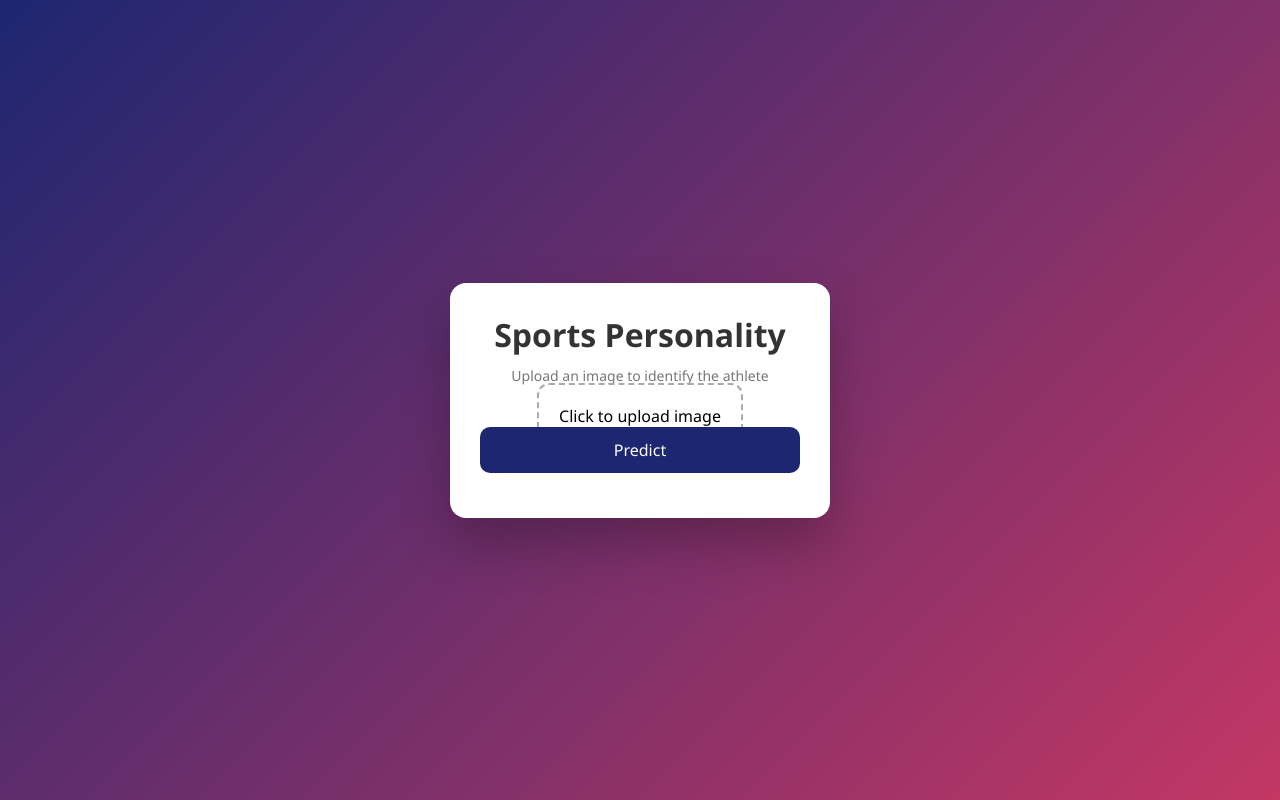
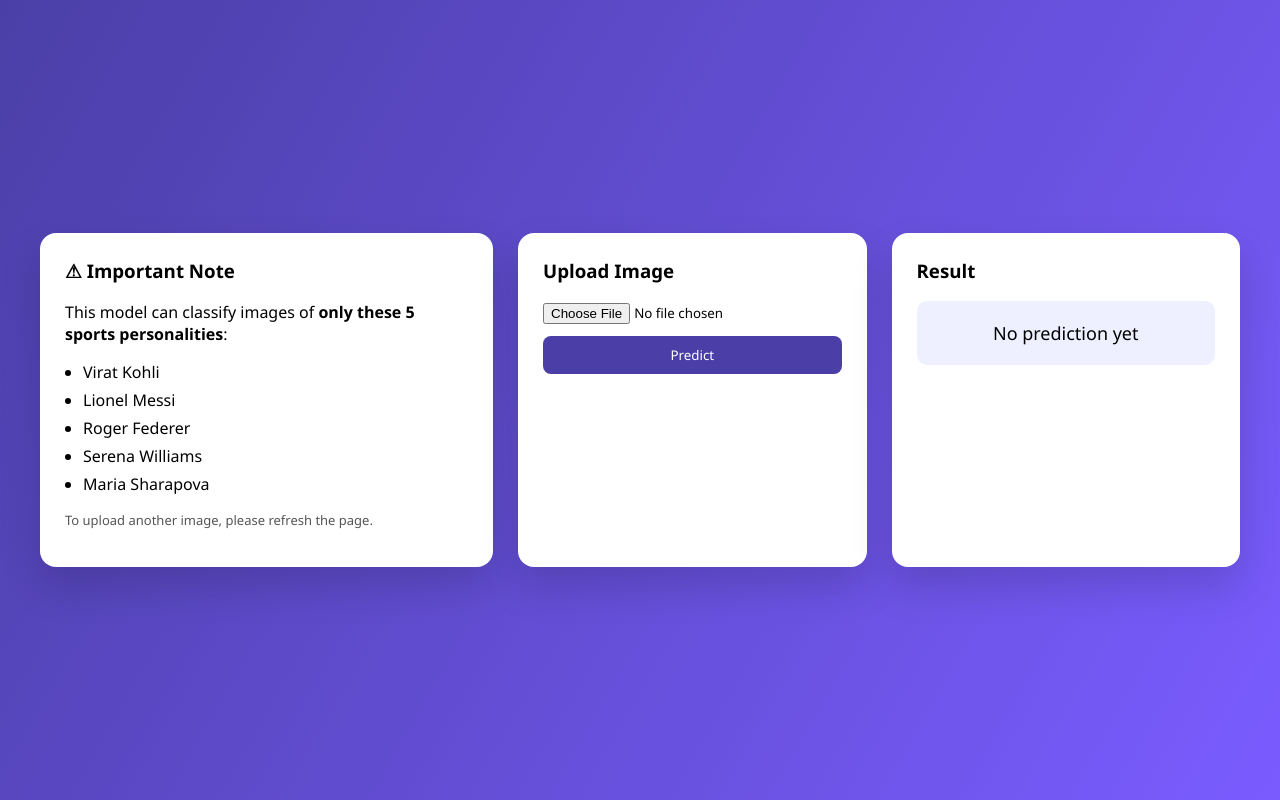
Before and after one commit to Prapti80/sports_personality_classifier, a Flask app: page / in a window 1280 px wide. Run offline with Flask 3, Linux system fonts and the light colour scheme; parts of the project's set-up code (start-up, migrations or seed data) failed here and were passed over.

Commit message:
final upload

```diff
--- a/app.py
+++ b/app.py
@@ -1,83 +1,60 @@
 from flask import Flask, render_template, request, jsonify
 import cv2
 import numpy as np
+import joblib
 import os
 from werkzeug.utils import secure_filename
 
 app = Flask(__name__)
 
-
 BASE_DIR = os.path.dirname(os.path.abspath(__file__))
-MODEL_PATH = os.path.join(BASE_DIR, "model", "lbph_model.xml")
-CASCADE_PATH = os.path.join(BASE_DIR, "haarcascade_frontalface_default.xml")
+MODEL_DIR = os.path.join(BASE_DIR, "model")
 UPLOAD_FOLDER = os.path.join(BASE_DIR, "static", "uploads")
 
 os.makedirs(UPLOAD_FOLDER, exist_ok=True)
 
+# Load LBPH model
+model = cv2.face.LBPHFaceRecognizer_create()
+model.read(os.path.join(MODEL_DIR, "lbph_model.xml"))
 
-model = cv2.face.LBPHFaceRecognizer_create()
-model.read(MODEL_PATH)
+label_map = joblib.load(os.path.join(MODEL_DIR, "label_map.pkl"))
 
-# Label map (FIXED ORDER)
-label_map = {
-    0: "lionel_messi",
-    1: "maria_sharapova",
-    2: "roger_federer",
-    3: "serena_williams",
-    4: "virat_kohli"
-}
-
-
-def preprocess_image(img_path):
-    img = cv2.imread(img_path)
-    if img is None:
-        return None
-
-    gray = cv2.cvtColor(img, cv2.COLOR_BGR2GRAY)
-    faces = face_cascade.detectMultiScale(gray, 1.3, 5)
-
-    if len(faces) == 0:
-        return None
-
-    x, y, w, h = max(faces, key=lambda f: f[2] * f[3])
-    face = gray[y:y+h, x:x+w]
-    face = cv2.resize(face, (200, 200))  # LBPH prefers 200x200
-
-    return face
-
+# Haarcascade
+face_cascade = cv2.CascadeClassifier(
+    cv2.data.haarcascades + "haarcascade_frontalface_default.xml"
+)
 
 @app.route("/")
 def index():
     return render_template("index.html")
 
-
 @app.route("/predict", methods=["POST"])
 def predict():
-    try:
-        if "image" not in request.files:
-            return jsonify({"error": "No image uploaded"}), 400
+    file = request.files.get("image")
+    if not file:
+        return jsonify({"error": "No image uploaded"})
 
-        file = request.files["image"]
-        filename = secure_filename(file.filename)
-        path = os.path.join(UPLOAD_FOLDER, filename)
-        file.save(path)
+    path = os.path.join(UPLOAD_FOLDER, secure_filename(file.filename))
+    file.save(path)
 
-        face = preprocess_image(path)
-        if face is None:
-            return jsonify({"error": "No face detected"})
+    img = cv2.imread(path, cv2.IMREAD_GRAYSCALE)
+    if img is None:
+        return jsonify({"error": "Invalid image"})
 
-        label, confidence = model.predict(face)
+    faces = face_cascade.detectMultiScale(img, 1.3, 5)
 
-        return jsonify({
-            "prediction": label_map[label],
-            "confidence": f"{confidence:.2f}"
-        })
+    if len(faces) == 0:
+        return jsonify({"error": "No face detected"})
 
-    except Exception as e:
-        print("SERVER ERROR:", e)
-        return jsonify({"error": "Server error"}), 500
+    x, y, w, h = max(faces, key=lambda f: f[2]*f[3])
+    face = img[y:y+h, x:x+w]
+    face = cv2.resize(face, (90, 90))
 
+    label, confidence = model.predict(face)
 
+    return jsonify({
+        "prediction": label_map[label],
+   })
 
 if __name__ == "__main__":
-    app.run(host="0.0.0.0", port=int(os.environ.get("PORT", 5000)))
+    app.run(debug=True)
--- a/static/style.css
+++ b/static/style.css
@@ -1,84 +1,91 @@
 * {
-    margin: 0;
-    padding: 0;
     box-sizing: border-box;
     font-family: "Segoe UI", sans-serif;
 }
 
 body {
-    background: linear-gradient(135deg, #1d2671, #c33764);
+    margin: 0;
+    background: linear-gradient(120deg, #4b3fa7, #7a5cff);
     min-height: 100vh;
     display: flex;
+    justify-content: center;
     align-items: center;
-    justify-content: center;
+}
+
+.wrapper {
+    width: 1200px;
+    display: grid;
+    grid-template-columns: 1.3fr 1fr 1fr;
+    gap: 25px;
 }
 
 .card {
-    background: white;
-    width: 380px;
-    padding: 30px;
+    background: #ffffff;
+    padding: 25px;
     border-radius: 16px;
-    box-shadow: 0 25px 50px rgba(0,0,0,0.25);
-    text-align: center;
+    box-shadow: 0 20px 40px rgba(0,0,0,0.15);
 }
 
-.card h1 {
-    margin-bottom: 10px;
-    color: #333;
+.card h3 {
+    margin-top: 0;
 }
 
-.card p {
-    font-size: 14px;
-    color: #777;
-    margin-bottom: 20px;
+.note ul {
+    padding-left: 18px;
 }
 
-input[type="file"] {
+.note li {
+    margin-bottom: 6px;
+}
+
+.small {
+    font-size: 13px;
+    color: #555;
+}
+
+.upload input {
+    width: 100%;
+    margin-bottom: 12px;
+}
+
+.upload button {
+    width: 100%;
+    padding: 10px;
+    background: #4b3fa7;
+    color: white;
+    border: none;
+    border-radius: 8px;
+    cursor: pointer;
+}
+
+.upload button:hover {
+    background: #372f88;
+}
+
+#preview {
+    margin-top: 15px;
+    width: 100%;
+    max-height: 220px;
+    object-fit: cover;
+    border-radius: 10px;
+}
+
+.result #output {
+    background: #eef0ff;
+    padding: 20px;
+    border-radius: 10px;
+    text-align: center;
+    font-size: 18px;
+}
+
+.hidden {
     display: none;
 }
 
-.label-upload {
-    border: 2px dashed #aaa;
-    padding: 20px;
-    border-radius: 12px;
-    cursor: pointer;
-    margin-bottom: 20px;
-    transition: 0.3s;
+/* Responsive */
+@media (max-width: 1100px) {
+    .wrapper {
+        grid-template-columns: 1fr;
+        width: 90%;
+    }
 }
-
-.label-upload:hover {
-    background: #f5f5f5;
-}
-
-.preview img {
-    width: 100%;
-    border-radius: 10px;
-    margin-bottom: 15px;
-}
-
-button {
-    width: 100%;
-    padding: 12px;
-    background: #1d2671;
-    border: none;
-    color: white;
-    border-radius: 10px;
-    font-size: 16px;
-    cursor: pointer;
-    transition: 0.3s;
-}
-
-button:hover {
-    background: #c33764;
-}
-
-.result {
-    margin-top: 15px;
-    font-size: 16px;
-    font-weight: 600;
-}
-
-.confidence {
-    font-size: 14px;
-    color: #555;
-}
--- a/templates/index.html
+++ b/templates/index.html
@@ -7,77 +7,68 @@
 </head>
 <body>
 
-<div class="card">
-    <h1>Sports Personality</h1>
-    <p>Upload an image to identify the athlete</p>
+<div class="wrapper">
 
-    <!-- Upload -->
-    <label class="label-upload" id="uploadLabel">
-        Click to upload image
-        <input type="file" id="file" accept="image/*" onchange="previewImage(event)">
-    </label>
+    <!-- NOTE -->
+    <div class="card note">
+        <h3>⚠ Important Note</h3>
+        <p>This model can classify images of <b>only these 5 sports personalities</b>:</p>
+        <ul>
+            <li>Virat Kohli</li>
+            <li>Lionel Messi</li>
+            <li>Roger Federer</li>
+            <li>Serena Williams</li>
+            <li>Maria Sharapova</li>
+        </ul>
+        <p class="small">To upload another image, please refresh the page.</p>
+    </div>
 
-    <!-- Preview -->
-    <div class="preview" id="preview"></div>
+    <!-- UPLOAD -->
+    <div class="card upload">
+        <h3>Upload Image</h3>
 
-    <!-- Predict -->
-    <button onclick="predict()">Predict</button>
+        <form id="form">
+            <input type="file" id="image" accept="image/*" required>
+            <button type="submit">Predict</button>
+        </form>
 
-    <div class="result" id="result"></div>
-    <div class="confidence" id="confidence"></div>
+        <img id="preview" class="hidden">
+    </div>
+
+    <!-- RESULT -->
+    <div class="card result">
+        <h3>Result</h3>
+        <div id="output">No prediction yet</div>
+    </div>
+
 </div>
 
 <script>
-function previewImage(event) {
-    const preview = document.getElementById("preview");
-    const uploadLabel = document.getElementById("uploadLabel");
+const imageInput = document.getElementById("image");
+const preview = document.getElementById("preview");
+const output = document.getElementById("output");
 
-    preview.innerHTML = "";
+imageInput.onchange = () => {
+    preview.src = URL.createObjectURL(imageInput.files[0]);
+    preview.classList.remove("hidden");
+};
 
-    const file = event.target.files[0];
-    if (!file) return;
+document.getElementById("form").onsubmit = async (e) => {
+    e.preventDefault();
 
-    const img = document.createElement("img");
-    img.src = URL.createObjectURL(file);
-    preview.appendChild(img);
+    const fd = new FormData();
+    fd.append("image", imageInput.files[0]);
 
-    // 👇 hide upload button after image selected
-    uploadLabel.style.display = "none";
-}
+    output.innerText = "Predicting...";
 
-function predict() {
-    const fileInput = document.getElementById("file");
+    const res = await fetch("/predict", {
+        method: "POST",
+        body: fd
+    });
 
-    if (!fileInput.files.length) {
-        alert("Please upload an image first");
-        return;
-    }
-
-    const data = new FormData();
-    data.append("image", fileInput.files[0]);
-
-    document.getElementById("result").innerText = "Predicting...";
-    document.getElementById("confidence").innerText = "";
-
-    fetch("/predict", {
-        method: "POST",
-        body: data
-    })
-    .then(res => res.json())
-    .then(data => {
-        if (data.error) {
-            document.getElementById("result").innerText = data.error;
-        } else {
-            document.getElementById("result").innerText =
-                "Prediction: " + data.prediction;
-            document.getElementById("confidence").innerText =
-                "Confidence: " + data.confidence;
-        }
-    })
-    .catch(() => {
-        document.getElementById("result").innerText = "Server error";
-    });
-}
+    const data = await res.json();
+    output.innerHTML = `<b>${data.prediction}`;
+};
 </script>
 
 </body>
```
Also changed, not shown: train_lbph.py (+15 -18 lines), s1.webp (added), static/uploads/s1.webp (added), 5 other files.
